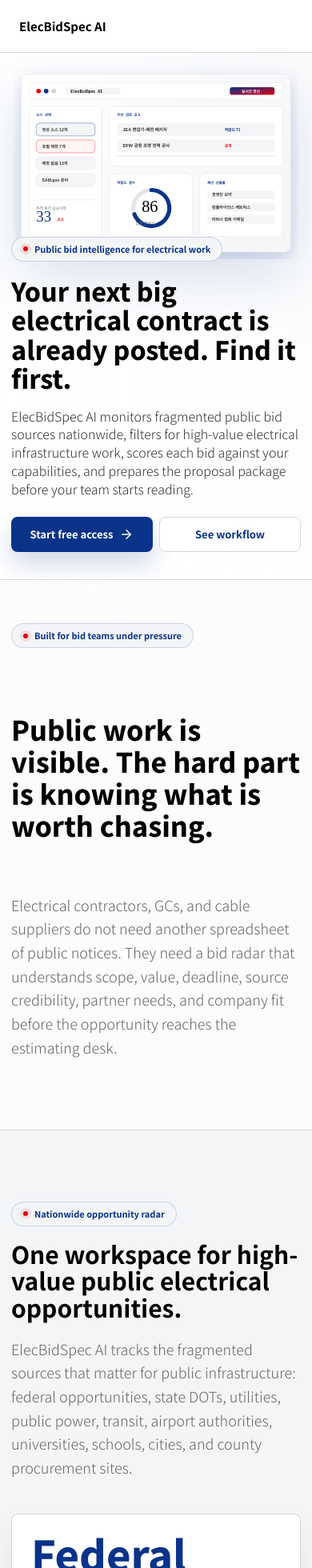
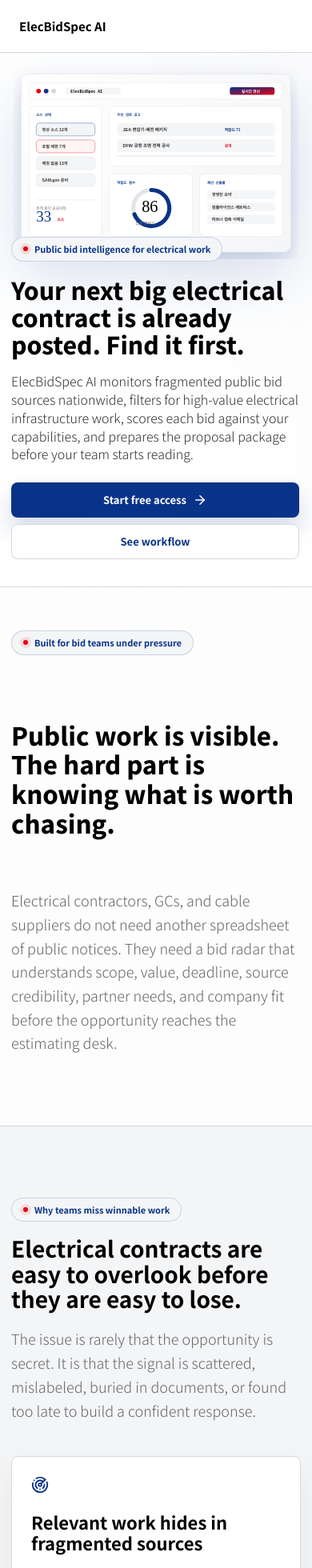
Before and after one commit to manynames3/elecbidspec-ai, a Next.js app in the folder frontend/: page /sales in a window 390 px wide. Shown: the top 1960 px of the page at 80% size. Built offline with nearby package versions, Linux system fonts and the light colour scheme.

Commit message:
Improve sales page positioning

```diff
--- a/frontend/src/app/globals.css
+++ b/frontend/src/app/globals.css
@@ -962,6 +962,10 @@
   z-index: 1;
 }
 
+.product-sales-page {
+  word-break: normal;
+}
+
 .sales-nav {
   position: sticky;
   top: 0;
@@ -1067,9 +1071,9 @@
 .sales-hero-visual {
   position: absolute;
   top: 82px;
-  right: max(20px, calc((100vw - 1180px) / 2));
-  width: min(56vw, 650px);
-  max-width: 650px;
+  right: max(20px, calc((100vw - 1180px) / 2 - 80px));
+  width: min(46vw, 600px);
+  max-width: 600px;
   opacity: 1;
   filter: drop-shadow(0 28px 38px rgba(9, 51, 137, 0.16));
 }
@@ -1133,7 +1137,7 @@
 }
 
 .sales-hero h1 {
-  max-width: 620px;
+  max-width: 590px;
   font-size: 58px;
 }
 
@@ -1496,6 +1500,24 @@
   font-size: 25px;
 }
 
+.sales-phase-label {
+  display: inline-flex;
+  margin-bottom: 18px;
+  color: var(--sales-red);
+  font-size: 12px;
+  font-weight: 800;
+  letter-spacing: 0;
+  text-transform: uppercase;
+}
+
+.sales-plan .sales-phase-time {
+  min-height: 0;
+  margin-bottom: 12px;
+  color: var(--sales-blue);
+  font-size: 13px;
+  font-weight: 800;
+}
+
 .sales-plan p {
   min-height: 52px;
 }
@@ -1595,7 +1617,8 @@
 @media (max-width: 640px) {
   .sales-section-inner,
   .sales-hero-content {
-    width: min(100% - 28px, 1180px);
+    width: calc(100vw - 28px);
+    max-width: calc(100vw - 28px);
   }
 
   .sales-hero-content {
@@ -1604,22 +1627,39 @@
   }
 
   .sales-hero h1 {
-    font-size: 32px;
+    width: 100%;
+    max-width: min(100%, 360px);
+    font-size: 30px;
     line-height: 1.14;
+    overflow-wrap: anywhere;
+    word-break: normal;
   }
 
   .sales-lineage h2,
   .sales-cta-content h2 {
-    font-size: 34px;
+    max-width: min(100%, 360px);
+    font-size: 31px;
     line-height: 1.18;
+    overflow-wrap: anywhere;
+    word-break: normal;
   }
 
   .sales-section-heading h2,
   .sales-code-copy h2 {
-    font-size: 30px;
+    max-width: min(100%, 360px);
+    font-size: 28px;
+    overflow-wrap: anywhere;
+    word-break: normal;
+  }
+
+  .sales-lineage p:last-child,
+  .sales-section-heading > p:not(.sales-kicker),
+  .sales-code-copy > p:not(.sales-kicker) {
+    max-width: min(100%, 360px);
   }
 
   .sales-hero-copy {
+    max-width: min(100%, 360px);
     margin-top: 18px;
     font-size: 16px;
     line-height: 1.42;
@@ -1627,7 +1667,9 @@
 
   .sales-actions {
     display: grid;
-    grid-template-columns: 1fr 1fr;
+    grid-template-columns: 1fr;
+    width: min(100%, 360px);
+    max-width: 360px;
     gap: 8px;
     margin-top: 24px;
   }
--- a/frontend/src/app/layout.tsx
+++ b/frontend/src/app/layout.tsx
@@ -1,9 +1,14 @@
-import type { Metadata } from "next";
+import type { Metadata, Viewport } from "next";
 import "./globals.css";
 
 export const metadata: Metadata = {
   title: "ElecBidSpec AI",
   description: "Bid intelligence and proposal prep for electrical infrastructure opportunities"
+};
+
+export const viewport: Viewport = {
+  width: "device-width",
+  initialScale: 1,
 };
 
 export default function RootLayout({ children }: Readonly<{ children: React.ReactNode }>) {
--- a/frontend/src/app/sales/page.tsx
+++ b/frontend/src/app/sales/page.tsx
@@ -2,6 +2,7 @@
 import Link from "next/link";
 import {
   ArrowRight,
+  AlertTriangle,
   Bell,
   Building2,
   Cable,
@@ -50,11 +51,57 @@
   },
 ];
 
+const missReasons = [
+  {
+    icon: Radar,
+    title: "Relevant work hides in fragmented sources",
+    copy: "Electrical scope often appears inside DOT bid-item tables, city construction notices, utility procurement pages, school authority postings, and PDFs that do not say \"cable\" in the title.",
+  },
+  {
+    icon: AlertTriangle,
+    title: "Generic bid boards create noisy shortlists",
+    copy: "Broad construction searches pull in too many low-fit jobs, forcing BD and estimating teams to spend scarce time deciding what not to chase.",
+  },
+  {
+    icon: FileText,
+    title: "Late spec review weakens the first response",
+    copy: "When technical documents are read after the bid clock starts, teams have less time to confirm scope, line up partners, spot risks, and shape a credible proposal.",
+  },
+];
+
+const pursuitPhases = [
+  {
+    phase: "PHASE 1",
+    title: "Discover",
+    timing: "Daily source refresh",
+    copy: "Monitor official public sources for electrical infrastructure, data center power, underground, substation, utility replacement, and cable-supply signals.",
+  },
+  {
+    phase: "PHASE 2",
+    title: "Qualify",
+    timing: "First-pass review",
+    copy: "Classify each opportunity, estimate likely value when needed, score fit against company capabilities, and explain why the bid is or is not worth a closer look.",
+  },
+  {
+    phase: "PHASE 3",
+    title: "Prepare",
+    timing: "Before estimator handoff",
+    copy: "Generate bid summaries, scope checklists, missing-information lists, required-document checklists, risk flags, DOCX/PDF drafts, and partner outreach emails.",
+  },
+];
+
 const outcomes = [
   "Stop losing hours to portal hopping, PDF skimming, and low-value public notices.",
   "Prioritize bids by fit score, geography, project type, deadline, source, and likely value.",
   "Spot cable supply plus installation opportunities before competitors build the same shortlist.",
   "Create DOCX and PDF proposal prep outputs your estimating, BD, and partner teams can act on.",
+];
+
+const proofStats = [
+  { value: "33", label: "official source targets tracked across federal, state, utility, authority, education, transit, airport, and local procurement" },
+  { value: "18", label: "live importing sources currently refreshing from public feeds, tables, pages, or source-specific adapters" },
+  { value: "$5M+", label: "priority filter for confirmed or likely high-value public electrical infrastructure work" },
+  { value: "DOCX/PDF", label: "proposal-prep artifacts generated from bid details, specs, and company capability context" },
 ];
 
 const platform = [
@@ -87,6 +134,25 @@
     icon: Mail,
     title: "Partner outreach",
     copy: "Draft emails to installer, supplier, EPC, and joint-venture partners with the bid context already included.",
+  },
+];
+
+const faqs = [
+  {
+    question: "How is this different from a general bid board?",
+    answer: "General bid boards aggregate broad opportunities. ElecBidSpec AI focuses on electrical infrastructure pursuit intelligence: scope extraction, project classification, fit scoring, risk flags, and proposal-prep outputs.",
+  },
+  {
+    question: "Does this replace SAM.gov, BidNet, GovWin, or other tools?",
+    answer: "No. It can complement them. The MVP treats each portal as one possible input, then adds electrical-specific filtering, company-fit scoring, PDF/spec extraction, and proposal drafting.",
+  },
+  {
+    question: "What opportunities does the product prioritize?",
+    answer: "The current workspace prioritizes open public bids that are confirmed or likely above $5M, especially data center power, AI infrastructure, MV/HV cable, underground conduit, substations, utility replacement, and grid-related work.",
+  },
+  {
+    question: "Can the team upload RFPs found elsewhere?",
+    answer: "Yes. Users can upload RFP/spec PDFs or text files, then run extraction, classification, fit scoring, checklists, and proposal drafting even when the opportunity came from another portal.",
   },
 ];
 
@@ -169,6 +235,30 @@
         </div>
       </section>
 
+      <section className="sales-section-pad sales-muted-band">
+        <div className="sales-section-inner">
+          <div className="sales-section-heading">
+            <p className="sales-kicker">Why teams miss winnable work</p>
+            <h2>Electrical contracts are easy to overlook before they are easy to lose.</h2>
+            <p>
+              The issue is rarely that the opportunity is secret. It is that the signal is scattered, mislabeled, buried in documents, or found too late to build a confident response.
+            </p>
+          </div>
+          <div className="sales-workflow-grid">
+            {missReasons.map((item) => {
+              const Icon = item.icon;
+              return (
+                <article className="sales-workflow-card" key={item.title}>
+                  <Icon size={22} />
+                  <h3>{item.title}</h3>
+                  <p>{item.copy}</p>
+                </article>
+              );
+            })}
+          </div>
+        </div>
+      </section>
+
       <section className="sales-section-pad sales-muted-band" id="coverage">
         <div className="sales-section-inner">
           <div className="sales-section-heading">
@@ -213,6 +303,28 @@
         </div>
       </section>
 
+      <section className="sales-section-pad sales-muted-band">
+        <div className="sales-section-inner">
+          <div className="sales-section-heading">
+            <p className="sales-kicker">From public notice to proposal package</p>
+            <h2>One connected view for discovery, qualification, and bid prep.</h2>
+            <p>
+              ElecBidSpec AI does not stop at alerting. It moves each opportunity through the first pursuit decisions your team already has to make.
+            </p>
+          </div>
+          <div className="sales-plan-grid">
+            {pursuitPhases.map((item) => (
+              <article className="sales-plan" key={item.title}>
+                <span className="sales-phase-label">{item.phase}</span>
+                <h3>{item.title}</h3>
+                <p className="sales-phase-time">{item.timing}</p>
+                <p>{item.copy}</p>
+              </article>
+            ))}
+          </div>
+        </div>
+      </section>
+
       <section className="sales-section-pad sales-muted-band" id="outputs">
         <div className="sales-section-inner sales-code-layout">
           <div className="sales-code-copy">
@@ -249,6 +361,23 @@
         </div>
       </section>
 
+      <section className="sales-section-pad">
+        <div className="sales-section-inner">
+          <div className="sales-section-heading">
+            <p className="sales-kicker">The numbers that matter</p>
+            <h2>Coverage is only useful when it turns into a better pursuit decision.</h2>
+          </div>
+          <div className="sales-stat-grid">
+            {proofStats.map((item) => (
+              <div className="sales-stat" key={item.label}>
+                <strong>{item.value}</strong>
+                <span>{item.label}</span>
+              </div>
+            ))}
+          </div>
+        </div>
+      </section>
+
       <section className="sales-section-pad" id="platform">
         <div className="sales-section-inner">
           <div className="sales-section-heading compact">
@@ -266,6 +395,23 @@
                 </article>
               );
             })}
+          </div>
+        </div>
+      </section>
+
+      <section className="sales-section-pad" id="faq">
+        <div className="sales-section-inner">
+          <div className="sales-section-heading compact">
+            <p className="sales-kicker">Common questions</p>
+            <h2>Built as a focused pursuit layer, not another generic feed.</h2>
+          </div>
+          <div className="sales-platform-grid">
+            {faqs.map((item) => (
+              <article className="sales-platform-item" key={item.question}>
+                <h3>{item.question}</h3>
+                <p>{item.answer}</p>
+              </article>
+            ))}
           </div>
         </div>
       </section>
```
